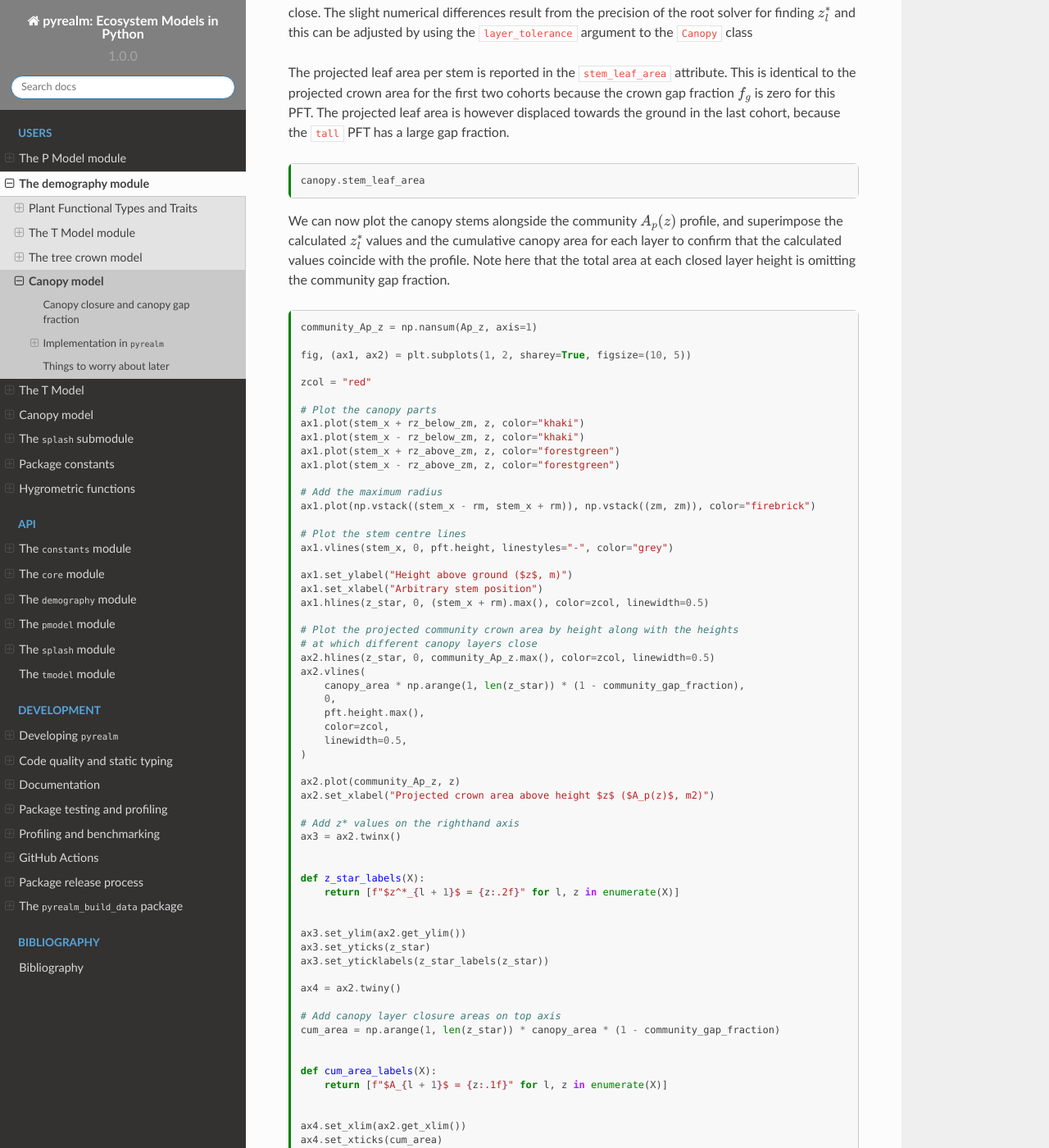
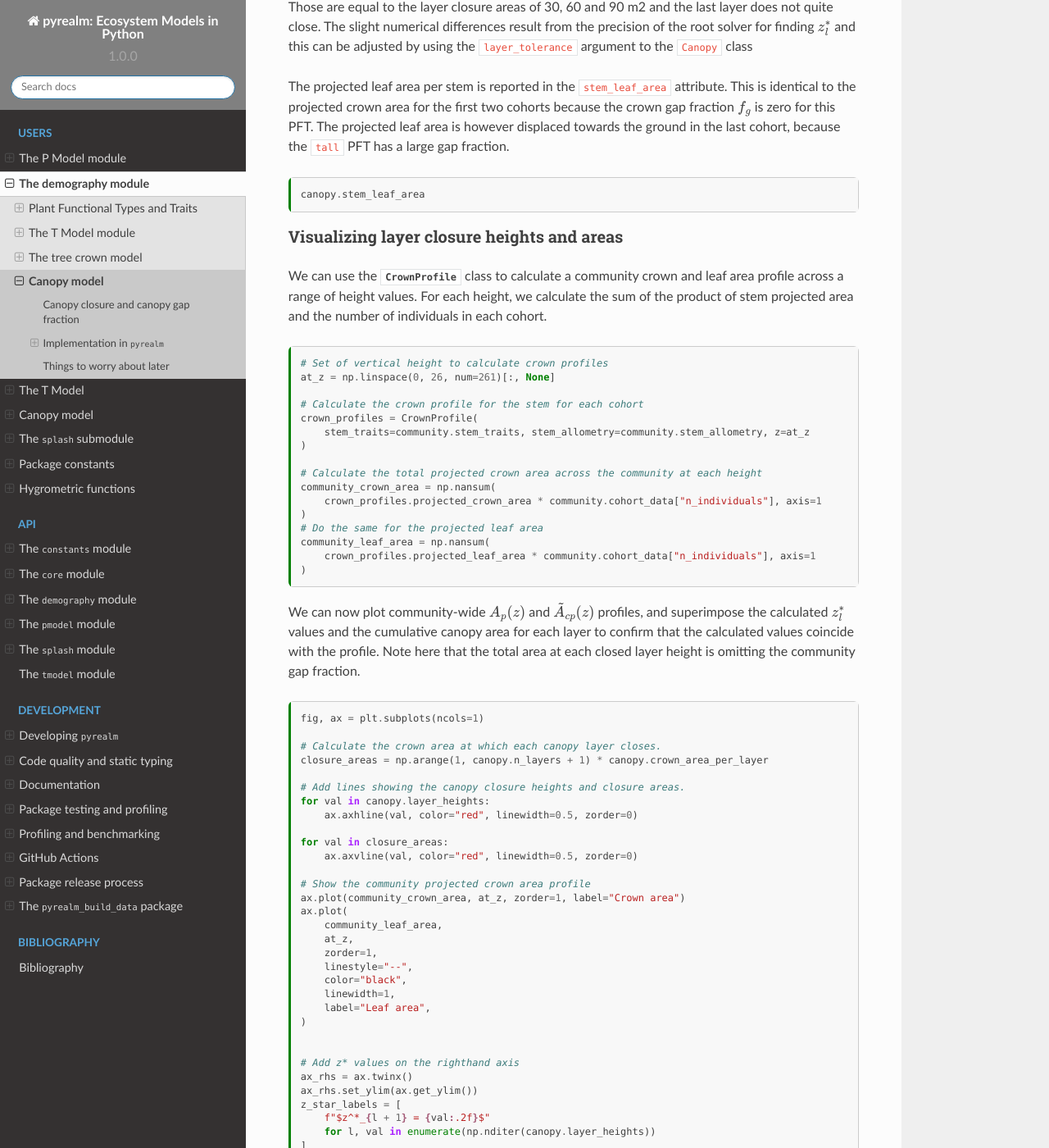
Before and after one commit to ImperialCollegeLondon/pyrealm, a Sphinx documentation site: the page built from docs/source/users/demography/canopy.md, in a window 1280 px wide and 1400 px high, scrolled down 2816 px. Shown: the whole window at 82% size. Built offline with Sphinx 7.4.7 and the Read the Docs theme 2.0.0, drawn with Linux system fonts in a browser that asks for light colours; cross-references to code outside the pages are shown as plain code; the version number is read from the project's files by our own code; some of the changed text lies outside the part shown.

Commit message:
Draft of community projected area plot

````diff
--- a/docs/source/users/demography/canopy.md
+++ b/docs/source/users/demography/canopy.md
@@ -37,6 +37,7 @@ import pandas as pd
 
 from pyrealm.demography.flora import PlantFunctionalType, Flora
 from pyrealm.demography.community import Community
+from pyrealm.demography.crown import CrownProfile
 from pyrealm.demography.canopy import Canopy
 ```
 
@@ -166,219 +167,89 @@ towards the ground in the last cohort, because the `tall` PFT has a large gap fr
 canopy.stem_leaf_area
 ```
 
-We can now plot the canopy stems alongside the community $A_p(z)$ profile, and
+### Visualizing layer closure heights and areas
+
+We can use the {class}`~pyrealm.demography.crown.CrownProfile` class to calculate a
+community crown and leaf area profile across a range of height values. For each height,
+we calculate the sum of the product of stem projected area and the number of
+individuals in each cohort.
+
+```{code-cell}
+# Set of vertical height to calculate crown profiles
+at_z = np.linspace(0, 26, num=261)[:, None]
+
+# Calculate the crown profile for the stem for each cohort
+crown_profiles = CrownProfile(
+    stem_traits=community.stem_traits, stem_allometry=community.stem_allometry, z=at_z
+)
+
+# Calculate the total projected crown area across the community at each height
+community_crown_area = np.nansum(
+    crown_profiles.projected_crown_area * community.cohort_data["n_individuals"], axis=1
+)
+# Do the same for the projected leaf area
+community_leaf_area = np.nansum(
+    crown_profiles.projected_leaf_area * community.cohort_data["n_individuals"], axis=1
+)
+```
+
+We can now plot community-wide $A_p(z)$ and $\tilde{A}_{cp}(z)$ profiles, and
 superimpose the calculated $z^*_l$ values and the cumulative canopy area for each layer
 to confirm that the calculated values coincide with the profile. Note here that the
 total area at each closed layer height is omitting the community gap fraction.
 
 ```{code-cell}
-community_Ap_z = np.nansum(Ap_z, axis=1)
+fig, ax = plt.subplots(ncols=1)
 
-fig, (ax1, ax2) = plt.subplots(1, 2, sharey=True, figsize=(10, 5))
+# Calculate the crown area at which each canopy layer closes.
+closure_areas = np.arange(1, canopy.n_layers + 1) * canopy.crown_area_per_layer
 
-zcol = "red"
+# Add lines showing the canopy closure heights and closure areas.
+for val in canopy.layer_heights:
+    ax.axhline(val, color="red", linewidth=0.5, zorder=0)
 
-# Plot the canopy parts
-ax1.plot(stem_x + rz_below_zm, z, color="khaki")
-ax1.plot(stem_x - rz_below_zm, z, color="khaki")
-ax1.plot(stem_x + rz_above_zm, z, color="forestgreen")
-ax1.plot(stem_x - rz_above_zm, z, color="forestgreen")
+for val in closure_areas:
+    ax.axvline(val, color="red", linewidth=0.5, zorder=0)
 
-# Add the maximum radius
-ax1.plot(np.vstack((stem_x - rm, stem_x + rm)), np.vstack((zm, zm)), color="firebrick")
-
-# Plot the stem centre lines
-ax1.vlines(stem_x, 0, pft.height, linestyles="-", color="grey")
-
-ax1.set_ylabel("Height above ground ($z$, m)")
-ax1.set_xlabel("Arbitrary stem position")
-ax1.hlines(z_star, 0, (stem_x + rm).max(), color=zcol, linewidth=0.5)
-
-# Plot the projected community crown area by height along with the heights
-# at which different canopy layers close
-ax2.hlines(z_star, 0, community_Ap_z.max(), color=zcol, linewidth=0.5)
-ax2.vlines(
-    canopy_area * np.arange(1, len(z_star)) * (1 - community_gap_fraction),
-    0,
-    pft.height.max(),
-    color=zcol,
-    linewidth=0.5,
+# Show the community projected crown area profile
+ax.plot(community_crown_area, at_z, zorder=1, label="Crown area")
+ax.plot(
+    community_leaf_area,
+    at_z,
+    zorder=1,
+    linestyle="--",
+    color="black",
+    linewidth=1,
+    label="Leaf area",
 )
 
-ax2.plot(community_Ap_z, z)
-ax2.set_xlabel("Projected crown area above height $z$ ($A_p(z)$, m2)")
 
 # Add z* values on the righthand axis
-ax3 = ax2.twinx()
+ax_rhs = ax.twinx()
+ax_rhs.set_ylim(ax.get_ylim())
+z_star_labels = [
+    f"$z^*_{l + 1} = {val:.2f}$"
+    for l, val in enumerate(np.nditer(canopy.layer_heights))
+]
+ax_rhs.set_yticks(canopy.layer_heights.flatten())
+ax_rhs.set_yticklabels(z_star_labels)
 
+# Add cumulative canopy area at top
+ax_top = ax.twiny()
+ax_top.set_xlim(ax.get_xlim())
+area_labels = [f"$A_{l + 1}$ = {z:.1f}" for l, z in enumerate(np.nditer(closure_areas))]
+ax_top.set_xticks(closure_areas)
+ax_top.set_xticklabels(area_labels)
 
-def z_star_labels(X):
-    return [f"$z^*_{l + 1}$ = {z:.2f}" for l, z in enumerate(X)]
-
-
-ax3.set_ylim(ax2.get_ylim())
-ax3.set_yticks(z_star)
-ax3.set_yticklabels(z_star_labels(z_star))
-
-ax4 = ax2.twiny()
-
-# Add canopy layer closure areas on top axis
-cum_area = np.arange(1, len(z_star)) * canopy_area * (1 - community_gap_fraction)
-
-
-def cum_area_labels(X):
-    return [f"$A_{l + 1}$ = {z:.1f}" for l, z in enumerate(X)]
-
-
-ax4.set_xlim(ax2.get_xlim())
-ax4.set_xticks(cum_area)
-ax4.set_xticklabels(cum_area_labels(cum_area))
-
-plt.tight_layout()
+ax.set_ylabel("Vertical height ($z$, m)")
+ax.set_xlabel("Community-wide projected area (m2)")
+ax.legend(frameon=False)
 ```
 
 The projected area from individual stems to each canopy layer can then be calculated at
 $z^*_l$ and hence the projected area of canopy **within each layer**.
 
-```{code-cell}
-# Calculate the canopy area above z_star for each stem
-Ap_z_star = calculate_projected_area(z=z_star[:, None], pft=pft, m=m, n=n, qm=qm, zm=zm)
-
-print(Ap_z_star)
-```
-
-```{code-cell}
-:lines_to_next_cell: 2
-
-# Calculate the contribution _within_ each layer per stem
-Ap_within_layer = np.diff(Ap_z_star, axis=0, prepend=0)
-
-print(Ap_within_layer)
-```
-
-+++ {"lines_to_next_cell": 2}
-
-### Leaf area within canopy layers
-
-The projected area occupied by leaves at a given height $\tilde{A}_{cp}(z)$ is
-needed to calculate light transmission through those layers. This differs from the
-projected area $A_p(z)$ because, although a tree occupies an area in the canopy
-following the PPA, a **crown gap fraction** ($f_g$) reduces the actual leaf area
-at a given height $z$.
-
-The crown gap fraction does not affect the overall projected canopy area at ground
-level or the community gap fraction: the amount of clear sky at ground level is
-governed purely by $f_G$. Instead it models how leaf gaps in the upper canopy are
-filled by leaf area at lower heights. It captures the vertical distribution of
-leaf area within the canopy: a higher $f_g$ will give fewer leaves at the top of
-the canopy and more leaves further down within the canopy.
-
-The calculation of $\tilde{A}_{cp}(z)$ is defined as:
-
-$$
-\tilde{A}_{cp}(z)=
-\begin{cases}
-0, & z \gt H \\
-A_c \left(\dfrac{q(z)}{q_m}\right)^2 \left(1 - f_g\right), & H \gt z \gt z_m \\
-Ac - A_c \left(\dfrac{q(z)}{q_m}\right)^2 f_g, & zm \gt z
-\end{cases}
-$$
-
-The function below calculates $\tilde{A}_{cp}(z)$.
-
-```{code-cell}
-def calculate_leaf_area(
-    z: float,
-    fg: float,
-    pft,
-    m: Stems,
-    n: Stems,
-    qm: Stems,
-    zm: Stems,
-) -> np.ndarray:
-    """Calculate leaf area above a given height.
-
-    This function takes PFT specific parameters (shape parameters) and stem specific
-    sizes and estimates the projected crown area above a given height $z$. The inputs
-    can either be scalars describing a single stem or arrays representing a community
-    of stems. If only a single PFT is being modelled then `m`, `n`, `qm` and `fg` can
-    be scalars with arrays `H`, `Ac` and `zm` giving the sizes of stems within that
-    PFT.
-
-    Args:
-        z: Canopy height
-        fg: crown gap fraction
-        m, n, qm : PFT specific shape parameters
-        pft, qm, zm: stem data
-    """
-
-    # Calculate q(z)
-    qz = calculate_relative_canopy_radius_at_z(z, pft.height, m, n)
-
-    # Calculate Ac term
-    Ac_term = pft.crown_area * (qz / qm) ** 2
-    # Set Acp either side of zm
-    Acp = np.where(z <= zm, pft.crown_area - Ac_term * fg, Ac_term * (1 - fg))
-    # Set Ap = 0 where z > H
-    Acp = np.where(z > pft.height, 0, Acp)
-
-    return Acp
-```
-
-The plot below shows how the vertical leaf area profile for the community changes for
-different values of $f_g$. When $f_g = 0$, then $A_cp(z) = A_p(z)$ (red line) because
-there are no crown gaps and hence all of the leaf area is within the crown surface. As
-$f_g \to 1$, more of the leaf area is displaced deeper into the canopy, leaves in the
-lower crown intercepting light coming through holes in the upper canopy.
-
-```{code-cell}
-fig, ax1 = plt.subplots(1, 1, figsize=(6, 5))
-
-for fg in np.arange(0, 1.01, 0.05):
-
-    if fg == 0:
-        color = "red"
-        label = "$f_g = 0$"
-        lwd = 0.5
-    elif fg == 1:
-        color = "blue"
-        label = "$f_g = 1$"
-        lwd = 0.5
-    else:
-        color = "black"
-        label = None
-        lwd = 0.25
-
-    Acp_z = calculate_leaf_area(z=z[:, None], fg=fg, pft=pft, m=m, n=n, qm=qm, zm=zm)
-    ax1.plot(np.nansum(Acp_z, axis=1), z, color=color, linewidth=lwd, label=label)
-
-ax1.set_xlabel(r"Projected leaf area above height $z$ ($\tilde{A}_{cp}(z)$, m2)")
-ax1.legend(frameon=False)
-```
-
-We can now calculate the crown area occupied by leaves above the height of each closed
-layer $z^*_l$:
-
-```{code-cell}
-# Calculate the leaf area above z_star for each stem
-crown_gap_fraction = 0.05
-Acp_z_star = calculate_leaf_area(
-    z=z_star[:, None], fg=crown_gap_fraction, pft=pft, m=m, n=n, qm=qm, zm=zm
-)
-
-print(Acp_z_star)
-```
-
-And from that, the area occupied by leaves **within each layer**. These values are
-similar to the projected crown area within layers (`Ap_within_layer`, above) but
-leaf area is displaced into lower layers because $f_g > 0$.
-
-```{code-cell}
-# Calculate the contribution _within_ each layer per stem
-Acp_within_layer = np.diff(Acp_z_star, axis=0, prepend=0)
-
-print(Acp_within_layer)
-```
++++
 
 ### Light transmission through the canopy
 
@@ -391,30 +262,30 @@ where $k$ is the light extinction coefficient ($k$) and $L$ is the leaf area ind
 (LAI). The LAI can be calculated for each stem and layer:
 
 ```{code-cell}
-LAI = Acp_within_layer / canopy_area
-print(LAI)
+# LAI = Acp_within_layer / canopy_area
+# print(LAI)
 ```
 
 This can be used to calculate the LAI of individual stems but also the LAI of each layer
 in the canopy:
 
 ```{code-cell}
-LAI_stem = LAI.sum(axis=0)
-LAI_layer = LAI.sum(axis=1)
+# LAI_stem = LAI.sum(axis=0)
+# LAI_layer = LAI.sum(axis=1)
 
-print("LAI stem = ", LAI_stem)
-print("LAI layer = ", LAI_layer)
+# print("LAI stem = ", LAI_stem)
+# print("LAI layer = ", LAI_layer)
 ```
 
 The layer LAI values can now be used to calculate the light transmission of each layer and
 hence the cumulative light extinction profile through the canopy.
 
 ```{code-cell}
-f_abs = 1 - np.exp(-pft.traits.par_ext * LAI_layer)
-ext = np.cumprod(f_abs)
+# f_abs = 1 - np.exp(-pft.traits.par_ext * LAI_layer)
+# ext = np.cumprod(f_abs)
 
-print("f_abs = ", f_abs)
-print("extinction = ", ext)
+# print("f_abs = ", f_abs)
+# print("extinction = ", ext)
 ```
 
 One issue that needs to be resolved is that the T Model implementation in `pyrealm`
@@ -422,7 +293,7 @@ follows the original implementation of the T Model in having LAI as a fixed trai
 a given plant functional type, so is constant for all stems of that PFT.
 
 ```{code-cell}
-print("f_abs = ", (1 - np.exp(-pft.traits.par_ext * pft.traits.lai)))
+# print("f_abs = ", (1 - np.exp(-pft.traits.par_ext * pft.traits.lai)))
 ```
 
 ## Things to worry about later
````
Also changed, not shown: other parts of docs/source/users/demography/canopy.md (+1 -1 lines).
